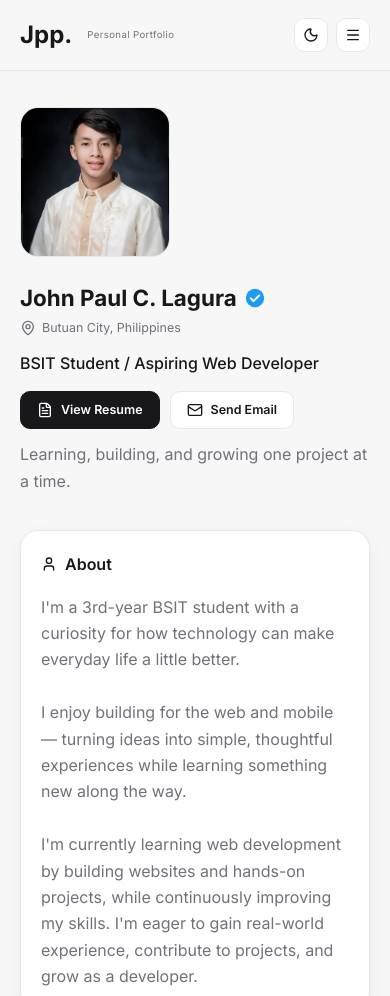
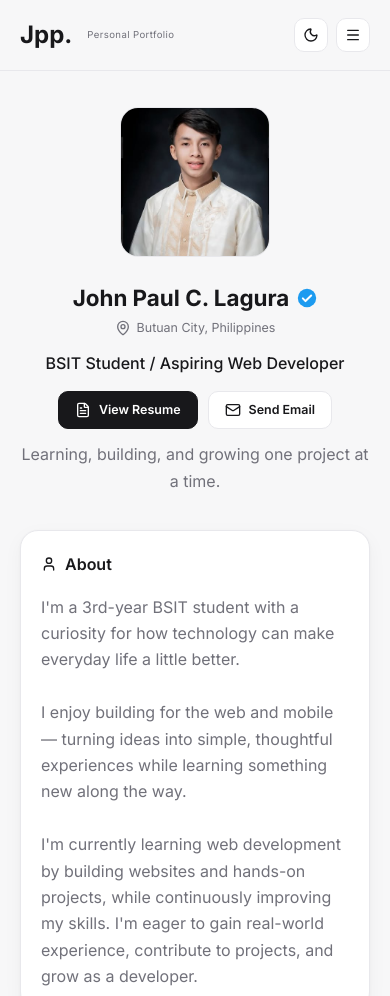
Before and after one commit to Jpp-Lagura/Portfolio, a plain HTML site: page index.html in a window 390 px wide. Shown: the top 996 px of the page. Drawn offline with nearby package versions, Linux system fonts and the light colour scheme.

Commit message:
improve css responsiveness and centering profile picture

```diff
--- a/css/styles.css
+++ b/css/styles.css
@@ -739,6 +739,29 @@ a.row:hover {
 /* Mobile */
 @media (max-width: 520px) {
 
+   .profile {
+        flex-direction: column;
+        align-items: center;
+        text-align: center;
+        padding-top: 36px;
+    }
+
+    .profile img,
+    .profile .ph {
+        margin: 0 auto;
+    }
+
+    .profile h1 {
+        justify-content: center;
+        font-size: 1.4rem;
+    }
+       .btns {
+        justify-content: center;
+    }
+
+    .profile .loc {
+        justify-content: center;
+    }
     .project-grid {
         grid-template-columns: 1fr;
     }
```
